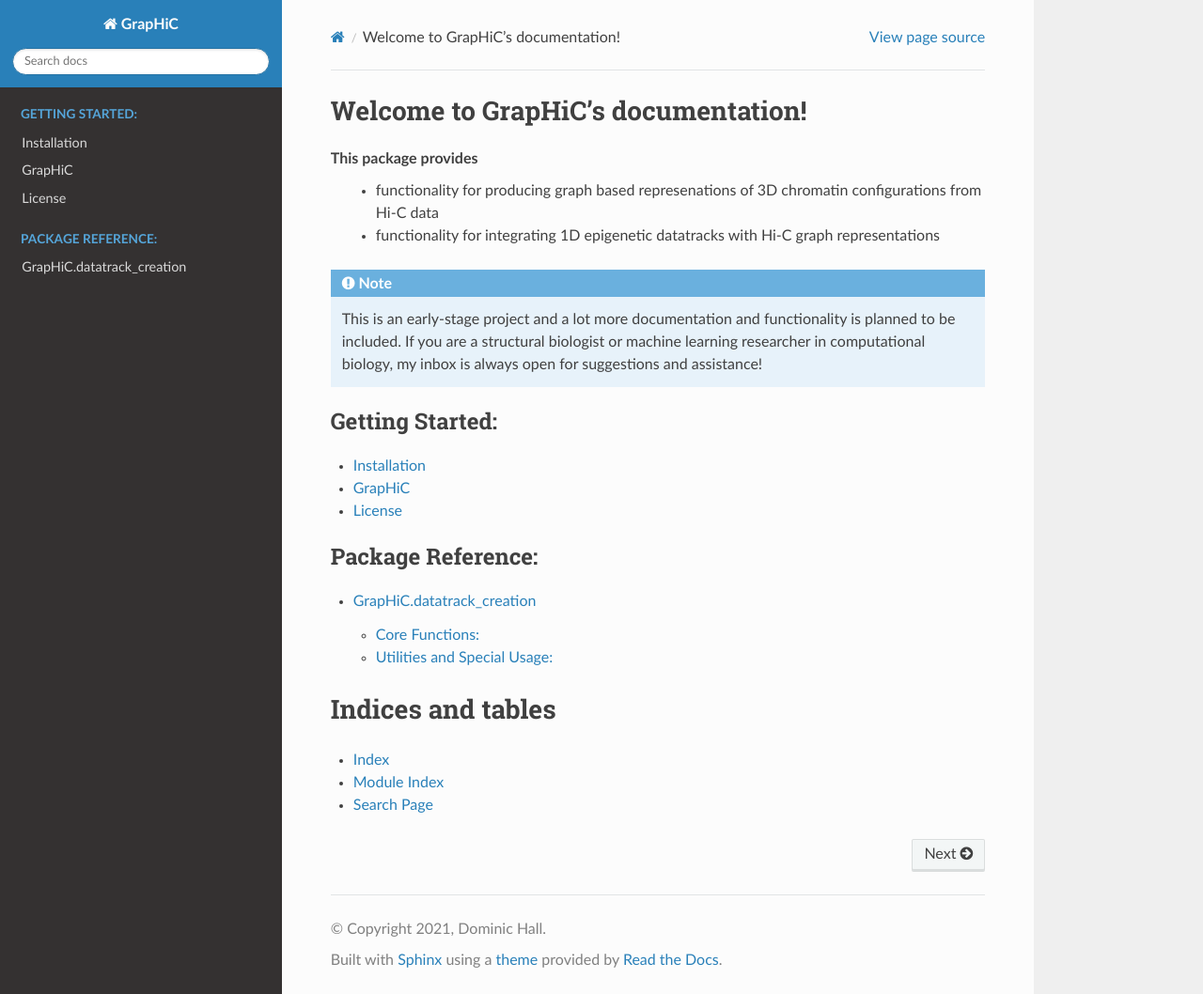
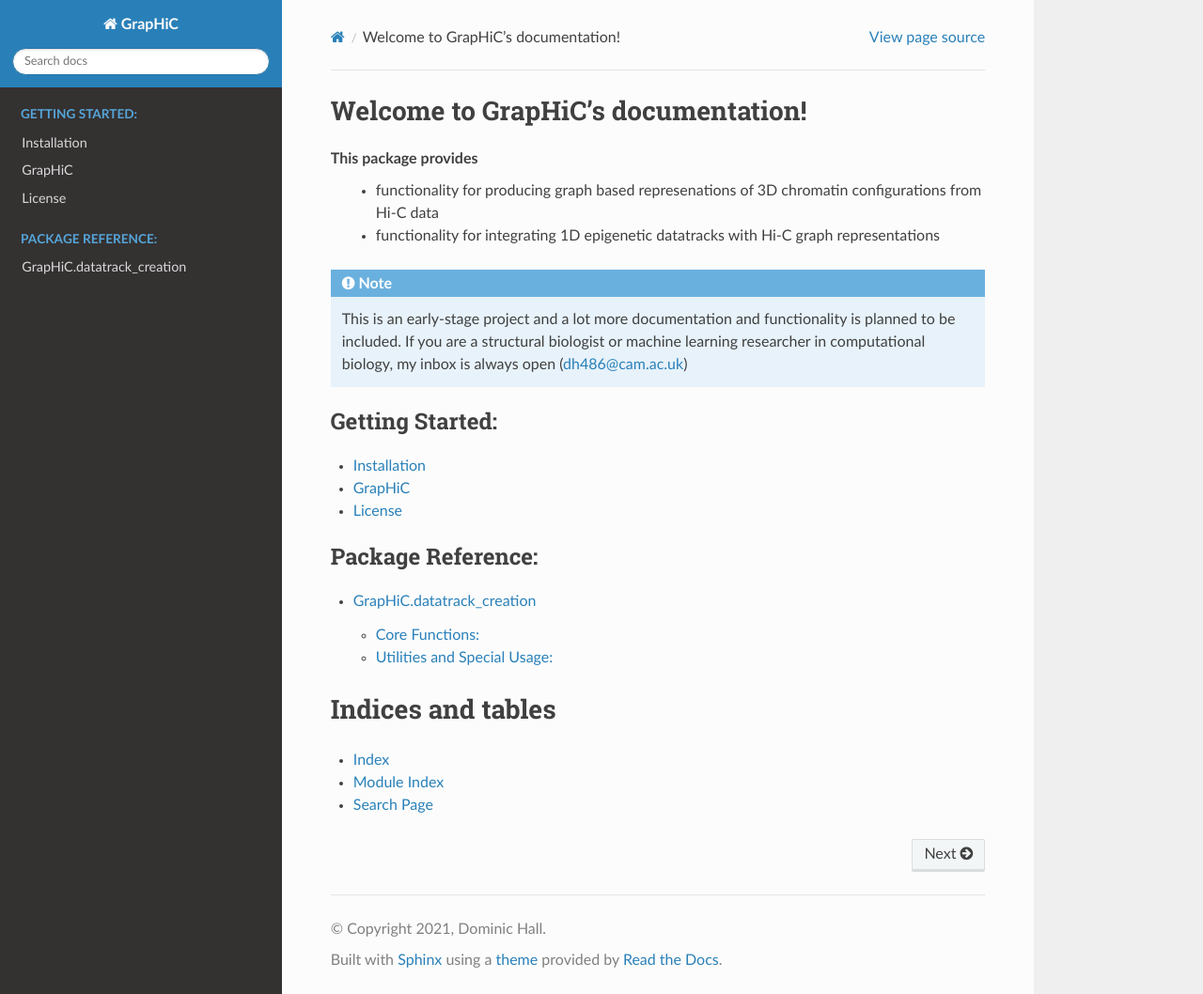
Before and after one commit to dhall1995/GrapHiC, a Sphinx documentation site: the page built from docs/source/index.rst, in a window 1280 px wide and 1058 px high. Shown: the whole window at 94% size. Built offline with Sphinx 7.4.7 and the Read the Docs theme 2.0.0, drawn with Linux system fonts in a browser that asks for light colours.

Commit message:
doc changes

```diff
--- a/docs/source/index.rst
+++ b/docs/source/index.rst
@@ -10,7 +10,7 @@ This package provides
     * functionality for integrating 1D epigenetic datatracks with Hi-C graph representations
 
 .. note::
-   This is an early-stage project and a lot more documentation and functionality is planned to be included. If you are a structural biologist or machine learning researcher in computational biology, my inbox is always open for suggestions and assistance!
+   This is an early-stage project and a lot more documentation and functionality is planned to be included. If you are a structural biologist or machine learning researcher in computational biology, my inbox is always open (dh486@cam.ac.uk)
 
 .. toctree::
    :glob:
```
Also changed, not shown: .readthedocs.yaml.
